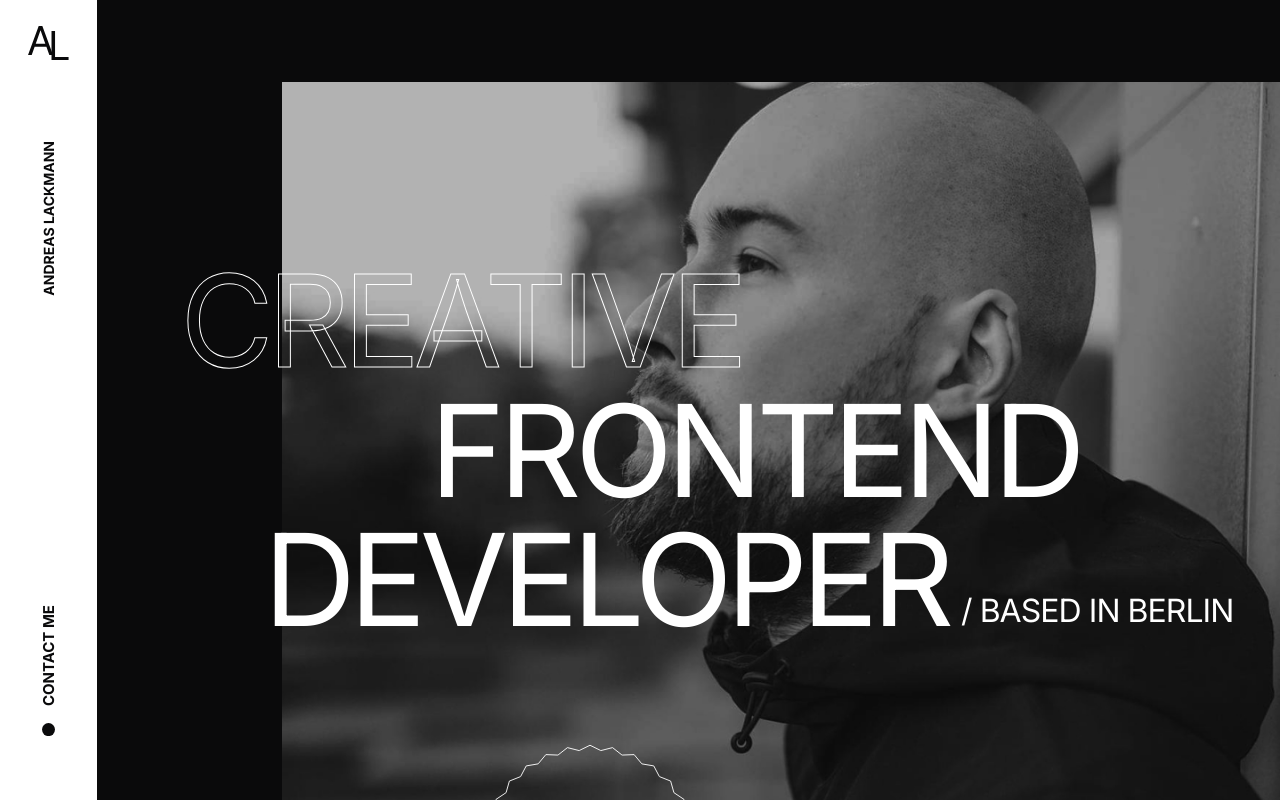
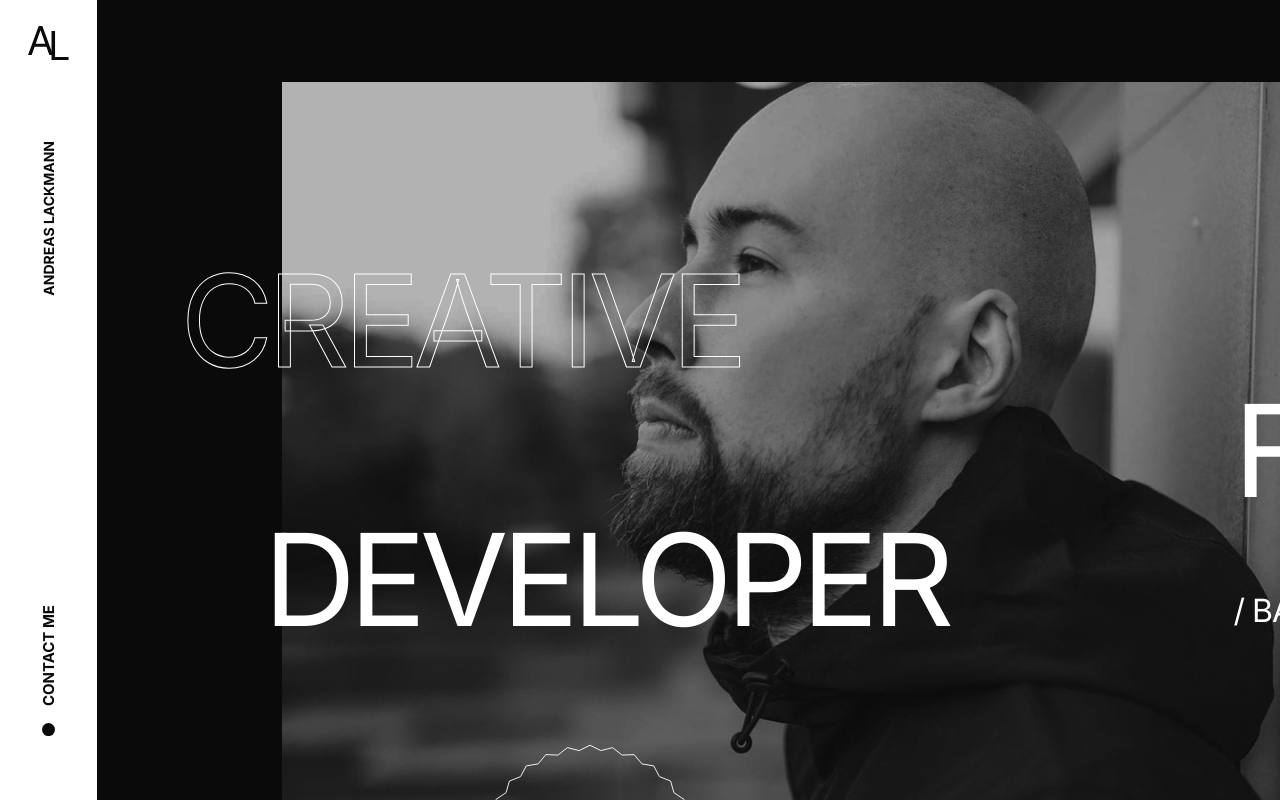
Before and after one commit to jokk3r/Portfolio_AL, a React (Create React App) app: page / in a window 1280 px wide. Shown: the top 800 px of the page. Built offline with nearby package versions, Linux system fonts and the light colour scheme.

Commit message:
animation logic changed

```diff
--- a/src/components/HomepageTopBlock/HomepageTopBlock.module.scss
+++ b/src/components/HomepageTopBlock/HomepageTopBlock.module.scss
@@ -215,6 +215,8 @@
       }
       .main__front {
         margin-top: -2vw;
+        -webkit-animation-name: slideInRight;
+        animation-name: slideInRight;
       }
       .main__developerIn {
         margin-top: -2vw;
@@ -222,6 +224,10 @@
         .main__develop {
           margin-left: 6.5vw;
         }
+        .main__berlin {
+          -webkit-animation-name: slideInRight;
+          animation-name: slideInRight;
+        }
       }
     }
   }
```
